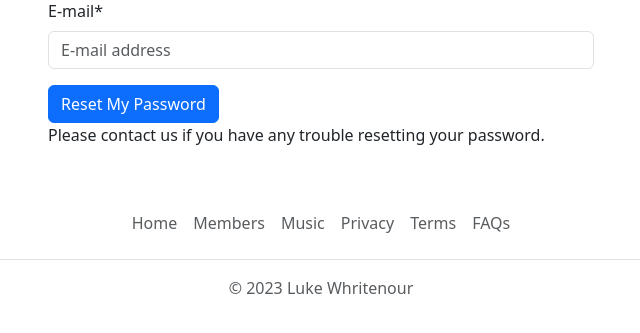
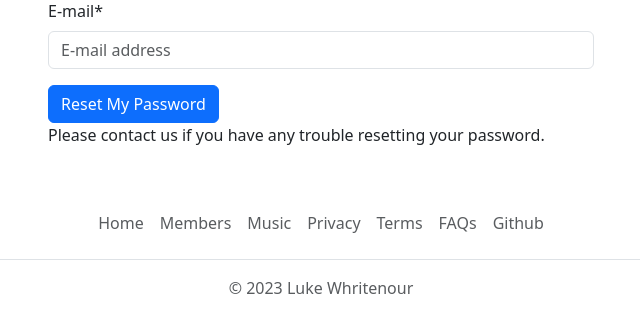
Before and after one commit to lukewhrit/ensong, a Django app: page /accounts/password/reset/ in a window 1280 px wide. Shown: the part 210-543 px from the top of the page, without its empty margins (319-959 px from the left). Run offline with Django 4.2, Linux system fonts and the light colour scheme; parts of the project's set-up code (start-up, migrations or seed data) failed here and were passed over; some libraries are stand-ins or nearby versions.

Commit message:
github link in footer

```diff
--- a/ensong/templates/base.html
+++ b/ensong/templates/base.html
@@ -190,6 +190,9 @@
           <li class="nav-item">
             <a href="{% url 'faqs' %}" class="nav-link px-2 text-body-secondary">FAQs</a>
           </li>
+          <li class="nav-item">
+            <a href="https://github.com/lukewhrit/ensong" class="nav-link px-2 text-body-secondary" rel="norefferer noopener" target="_blank">Github</a>
+          </li>
         </ul>
         <p class="text-center text-body-secondary">© 2023 Luke Whritenour</p>
       </footer>
```
